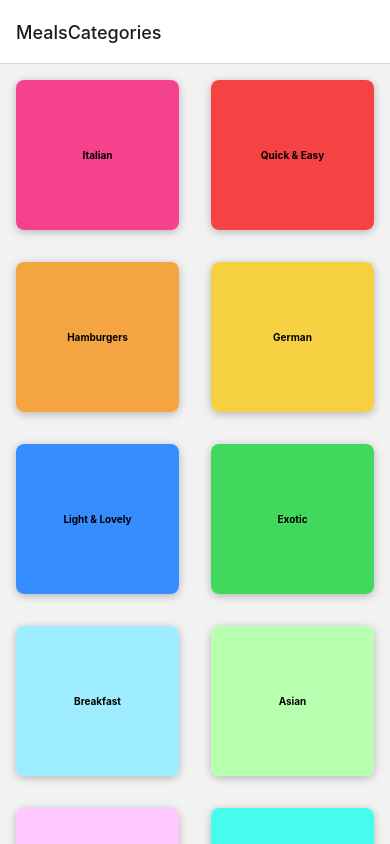
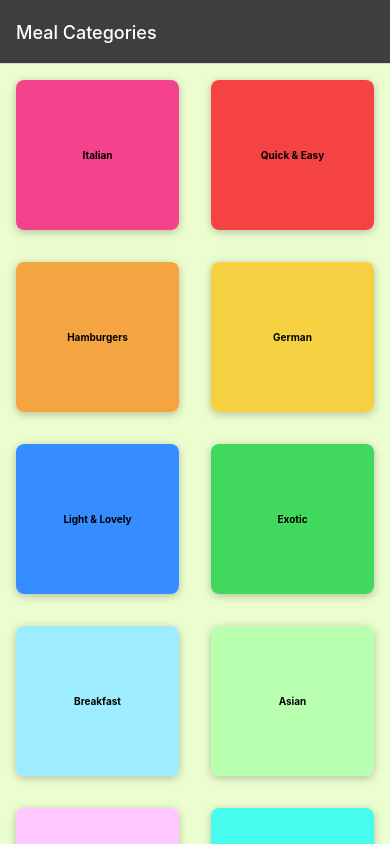
Before and after one commit to jdx-code/meal-menu-react-native, a React Native app: screen / in a window 390 px wide. Built offline with nearby package versions, Linux system fonts and the light colour scheme.

Commit message:
Add header styles

```diff
--- a/App.js
+++ b/App.js
@@ -12,8 +12,20 @@ export default function App() {
     <>
       <StatusBar style='dark' />
       <NavigationContainer>
-        <Stack.Navigator>
-          <Stack.Screen name="MealsCategories" component={CategoriesScreen}/>
+        <Stack.Navigator
+          screenOptions={{
+            headerStyle: { backgroundColor: '#3E3E3E' },
+            headerTintColor: 'white',
+            contentStyle: { backgroundColor: '#ECFECF' }
+          }}
+        >
+          <Stack.Screen
+            name="MealsCategories"
+            component={CategoriesScreen}
+            options={{
+              title: "Meal Categories",
+            }}
+          />
           <Stack.Screen name="MealsOverview" component={MealsOverviewScreen}/>
         </Stack.Navigator>
       </NavigationContainer>
```
